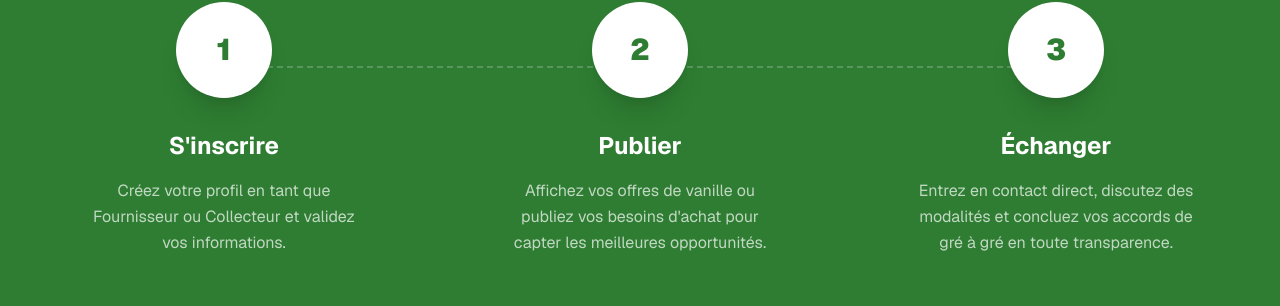
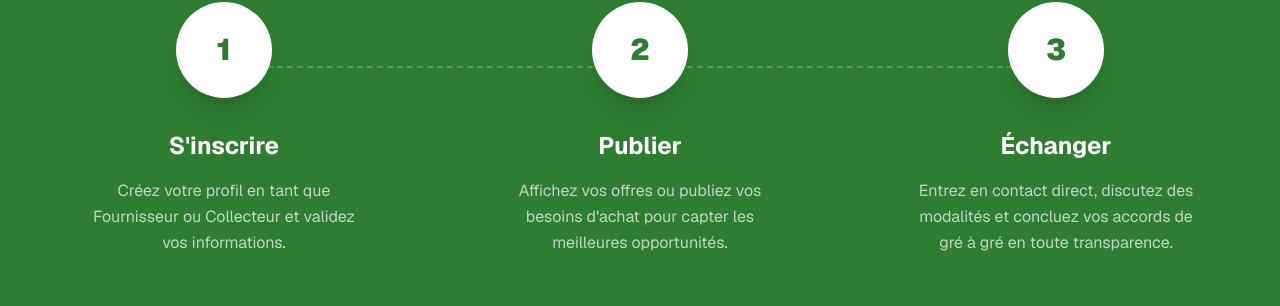
Before and after one commit to aintsoa00arison/front-ihm-agriconnect, a Next.js app: page / in a window 1280 px wide. Shown: the part 2858-3164 px from the top of the page. Built offline with nearby package versions, Linux system fonts and the light colour scheme.

Commit message:
process réajusté

```diff
--- a/app/(landing)/components/Features.tsx
+++ b/app/(landing)/components/Features.tsx
@@ -13,7 +13,7 @@ export default function Features() {
     {
       title: "Informations Sécurisées",
       description: "Lorem ipsum dolor sit amet, consectetur adipiscing elit, sed do eiusmod tempor incididunt ut",
-      icon: <ShieldCheck className="text-green-700 w-8 h-8" />, // Vert comme sur ta maquette
+      icon: <ShieldCheck className="text-green-700 w-8 h-8" />,
     },
     {
       title: "Efficacité du Marché",
--- a/app/(landing)/components/Process.tsx
+++ b/app/(landing)/components/Process.tsx
@@ -8,7 +8,7 @@ export default function Process() {
     {
       number: "2",
       title: "Publier",
-      description: "Affichez vos offres de vanille ou publiez vos besoins d'achat pour capter les meilleures opportunités.",
+      description: "Affichez vos offres ou publiez vos besoins d'achat pour capter les meilleures opportunités.",
     },
     {
       number: "3",
```
